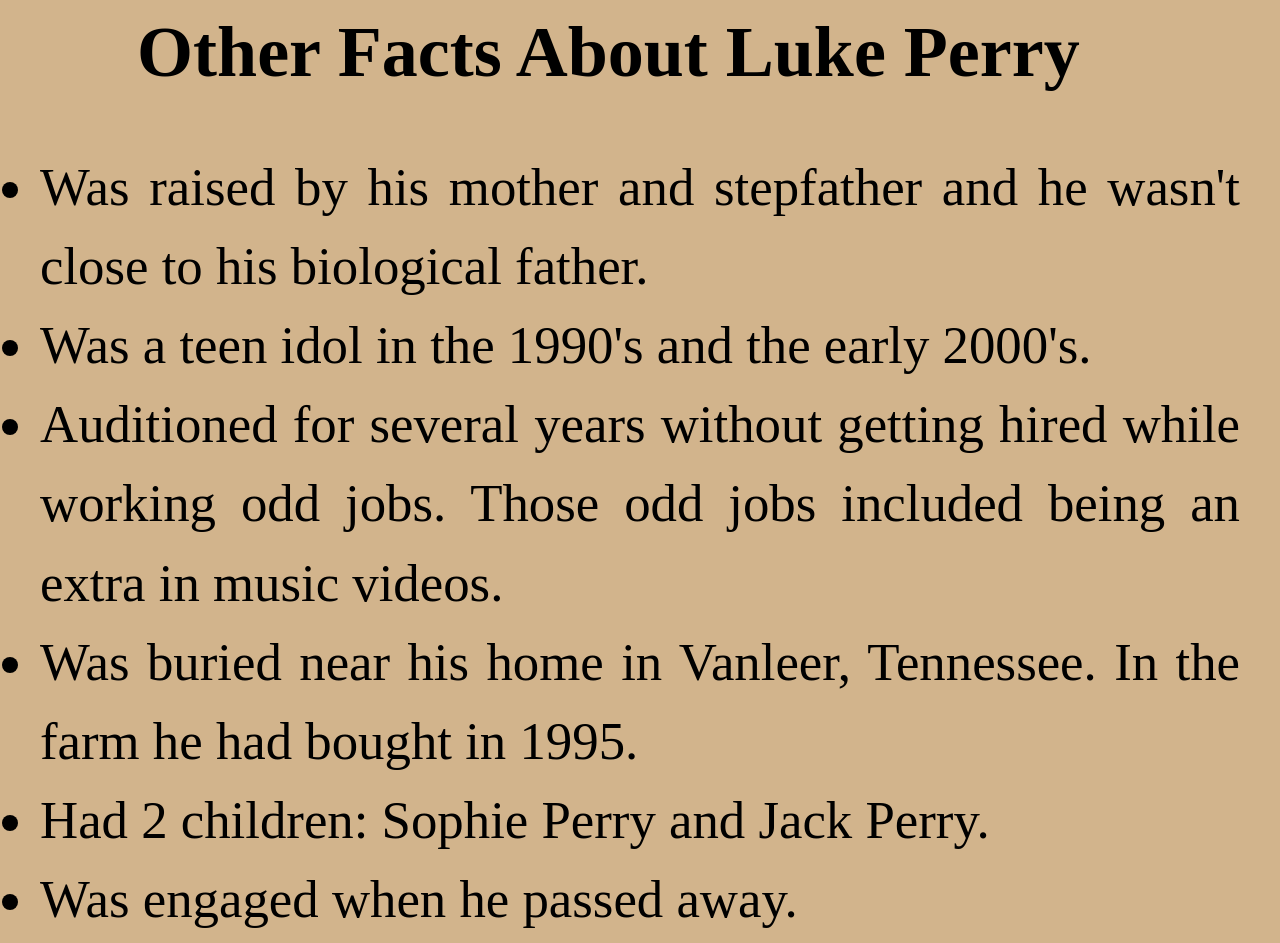
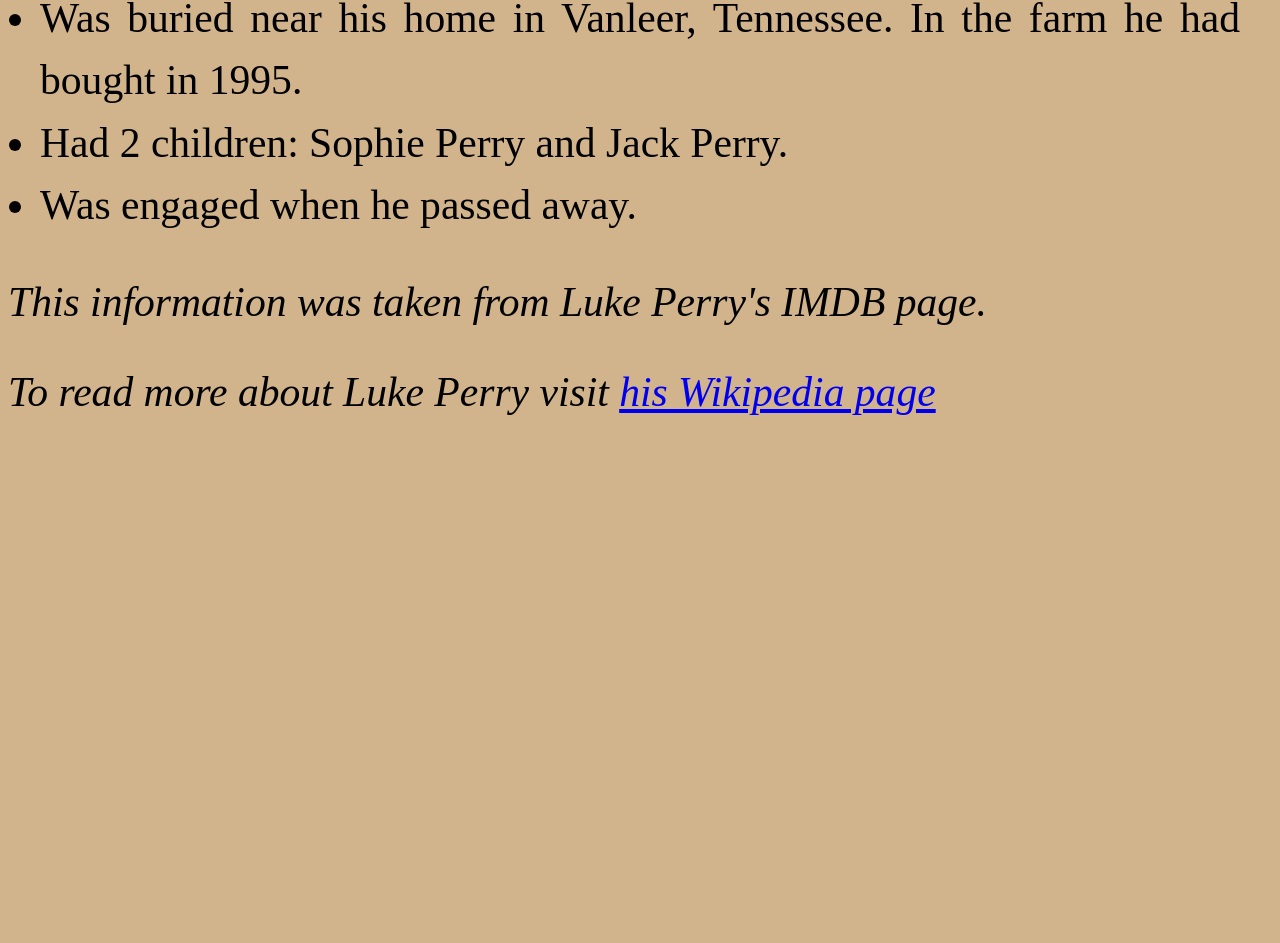
Before and after one commit to Dana1257/Tribute-Page, a plain HTML site: page index.html in a window 1280 px wide. Shown: the part 3389-4332 px from the top of the page. After the commit the page ends 3813 px from the top, so only its background shows below. Drawn offline with Linux system fonts and the light colour scheme.

Commit message:
Create a media query for screens with a min-width of 1201px. Channge the fon-size of the list to 2.6rem

```diff
--- a/styles.css
+++ b/styles.css
@@ -164,7 +164,7 @@ font-size:4.5rem;
 }
 
 .font-size{
-    font-size:3.3rem;
+    font-size:2.6rem;
 }
 
 .year{
@@ -179,11 +179,11 @@ font-size:4.5rem;
     font-size:4.5rem;
 }
 
-.source{
-    font-size:2.6rem;
-}
-
-.link{
+.source,.link{
     font-size:2.6rem;
 }
  }
+
+@media (min-width:1201px){
+
+}
```
